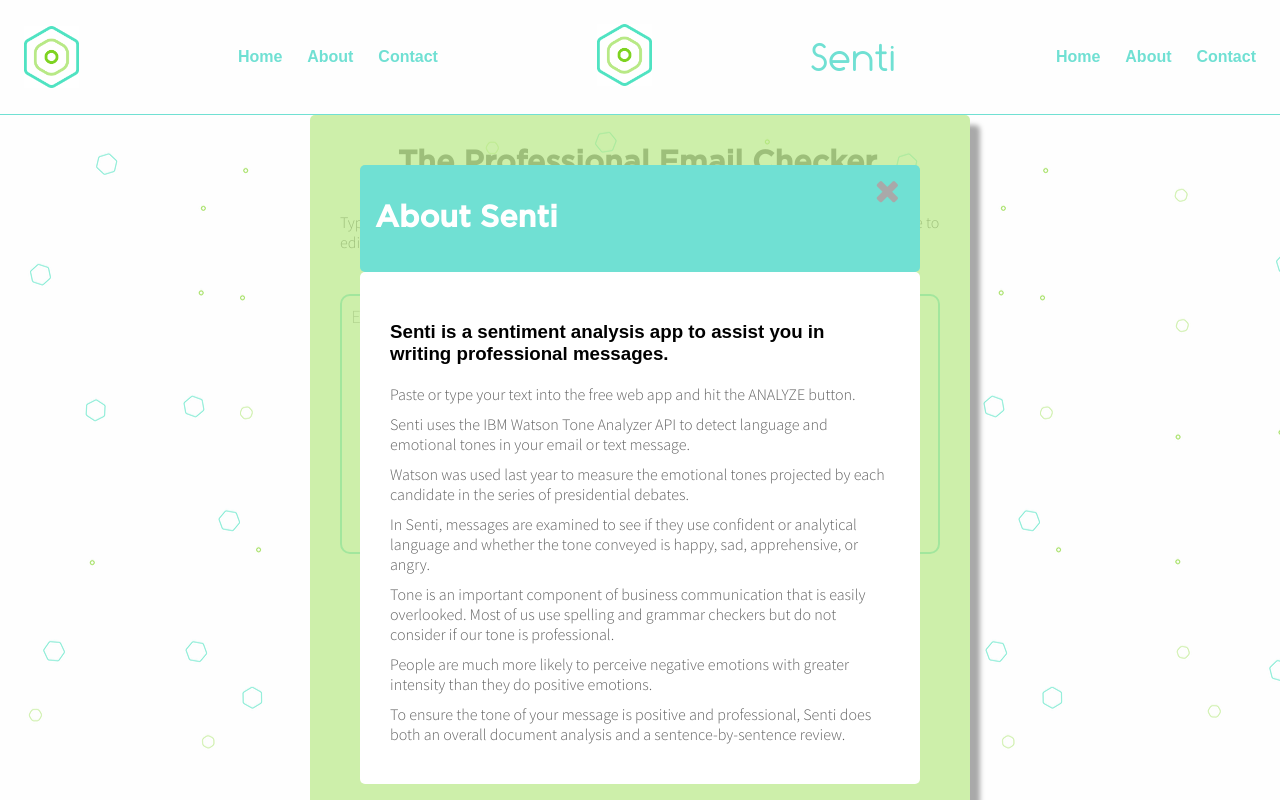
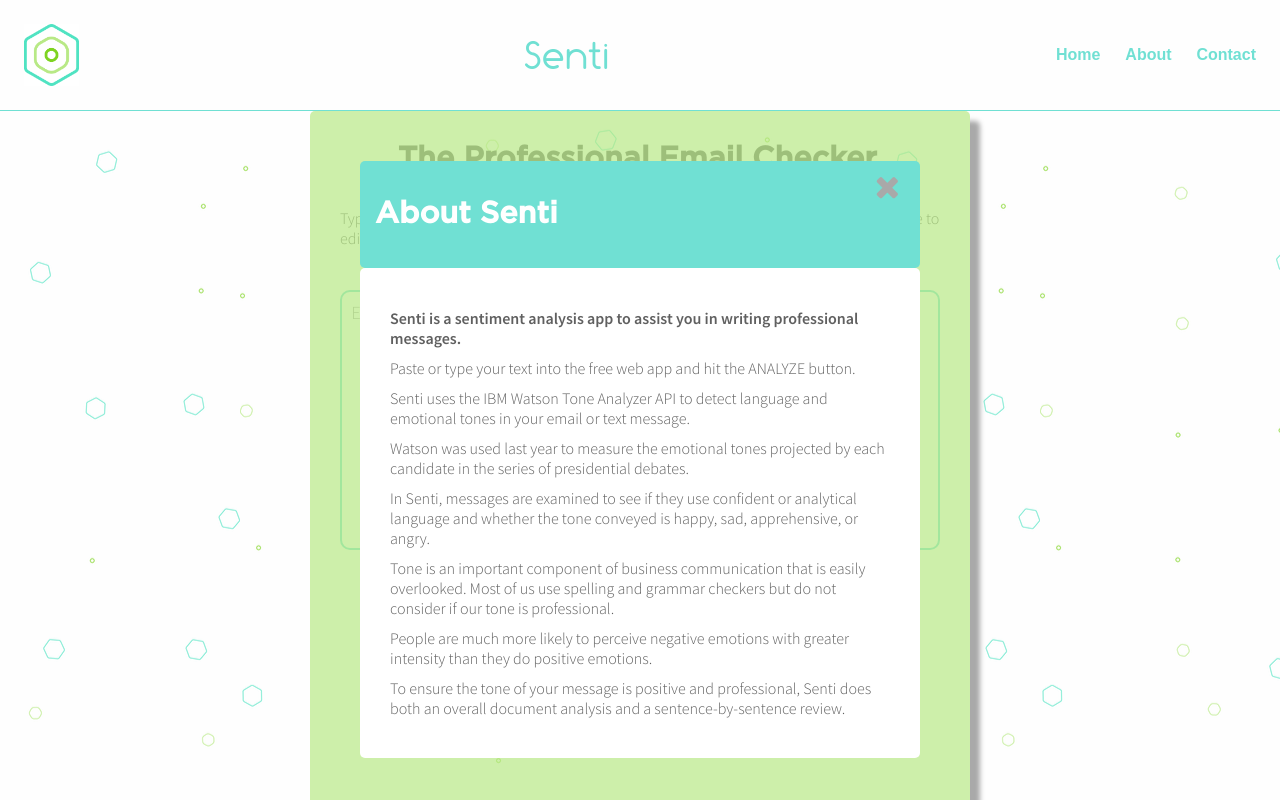
Before and after one commit to BrandonKlotz/senti, a React (Create React App) app in the folder client/: page / in a window 1280 px wide. Both pictures are taken after a click on the link "About". Built offline with nearby package versions, Linux system fonts and the light colour scheme.

Commit message:
fixes header dupes from merge, modifies CSS

```diff
--- a/client/src/components/Header.js
+++ b/client/src/components/Header.js
@@ -26,25 +26,13 @@
    		<header>
         <div className="logo" onClick={this.props.goToHome}>
         </div>
+        <div id="logotype">Senti</div>
    			<div className="ExpandedNavigation">
    				<a>Home</a>
 					<a onClick={this.props.modalAbout}>About</a>
 					<a onClick={this.props.modalContact}>Contact</a>
 				</div>
-   			<div className="logoContainer">
-        		<div className="logo" onClick={this.props.goToHome}></div>
-        </div>
-      	<div id="logotype">Senti</div>
-			  <div id="myDropdown" className="dropdown-content">
-			    <a>Home</a>
-			    <a>About</a>
-			    <a>Contact</a>
-			  </div>
-  			<div className="ExpandedNavigation">
-  				<a href="#">Home</a>
-  				<a href="#">About</a>
-  				<a href="#">Contact</a>
-  			</div>
+
         <div className="dropdown">
           <button onClick={this.myFunction.bind(this)} className="dropbtn fa fa-bars fa-lg"></button>
           <div id="myDropdown" className="dropdown-content">
--- a/client/src/components/Modal.js
+++ b/client/src/components/Modal.js
@@ -19,7 +19,7 @@
               <span><i className="fa fa-times fa-2x" aria-hidden="true"></i></span>
             </div>
             <div className="modalText">
-              <h3>Senti is a sentiment analysis app to assist you in writing professional messages.</h3>
+              <p><strong>Senti is a sentiment analysis app to assist you in writing professional messages.</strong></p>
               <p>Paste or type your text into the free web app and hit the ANALYZE button.</p>
               <p>Senti uses the IBM Watson Tone Analyzer API to detect language and emotional tones in your email or text message.</p>
               <p>Watson was used last year to measure the emotional tones projected by each candidate in the series of presidential debates.</p>
@@ -40,15 +40,15 @@
               <span><i className="fa fa-times fa-2x" aria-hidden="true"></i></span>
             </div>
             <div className="modalText">
-              <h3>Senti is the React/Redux final group project for the Grand Circus Facebook<super>*</super> Bootcamp in Grand Rapids.</h3>
-              <h3>Group members participating on the Senti project:</h3>
+              <p><strong>Senti is the React/Redux final group project for the Grand Circus Facebook<super>*</super> Bootcamp in Grand Rapids.</strong></p>
+              <p><strong>Group members participating on the Senti project:</strong></p>
               <ul>
                 <li><a href="https://github.com/BrandonKlotz">Brandon Klotz</a></li>
                 <li><a href="https://github.com/HollyJHuber">Holly J. Huber</a></li>
                 <li><a href="https://github.com/josephrossparks">Joseph Parks</a></li>
                 <li><a href="https://github.com/keebarber">Keenan Barber</a></li>
               </ul>
-              <p><super>*</super> The Grand Circus Facebook Bootcamp is an intensive front-end developer coding bootcamp funded through a grant from Facebook.</p>
+              <p><super>*</super><em> The Grand Circus Facebook Bootcamp is an intensive front-end developer coding bootcamp funded through a grant from Facebook.</em></p>
             </div>
           </div>
         </div>
--- a/client/src/index.css
+++ b/client/src/index.css
@@ -50,7 +50,7 @@
   margin: 10px 0;
 }
 
-p {
+p, li {
   font-family: 'Source Sans Pro', sans-serif;
   font-weight: lighter;
   font-size: 1em;
```
